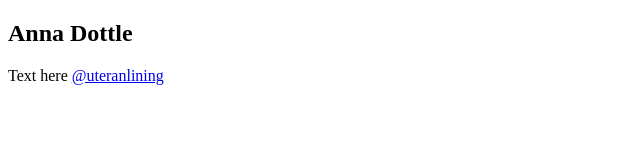
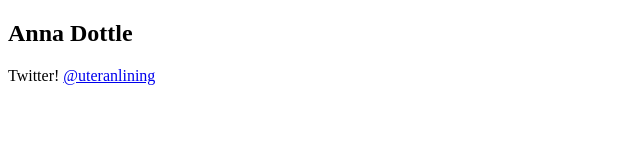
Before and after one commit to adottle/shiny-giggle, a plain HTML site: page index.html in a window 1280 px wide. Shown: the full height of the page, 0-640 px from the left. Drawn offline with Linux system fonts and the light colour scheme.

Commit message:
Update index.html

```diff
--- a/index.html
+++ b/index.html
@@ -8,7 +8,7 @@
     <main>
     <article>
             <h1> Anna Dottle </h1>
-      <p> Text here <a href="https://twitter.com/uteranlining">@uteranlining</a>
+      <p> Twitter! <a href="https://twitter.com/uteranlining">@uteranlining</a>
 
     </article>
 
```
